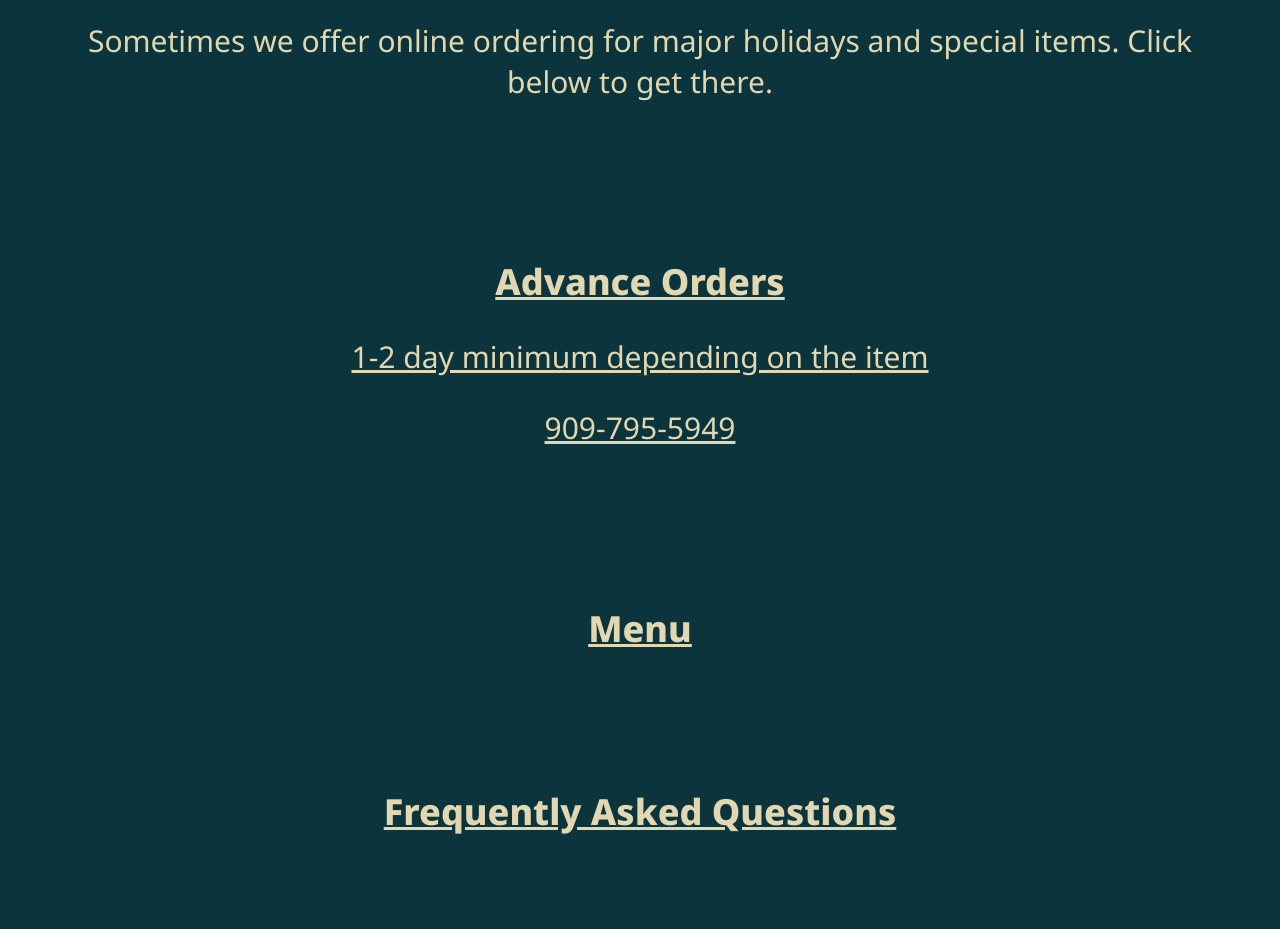
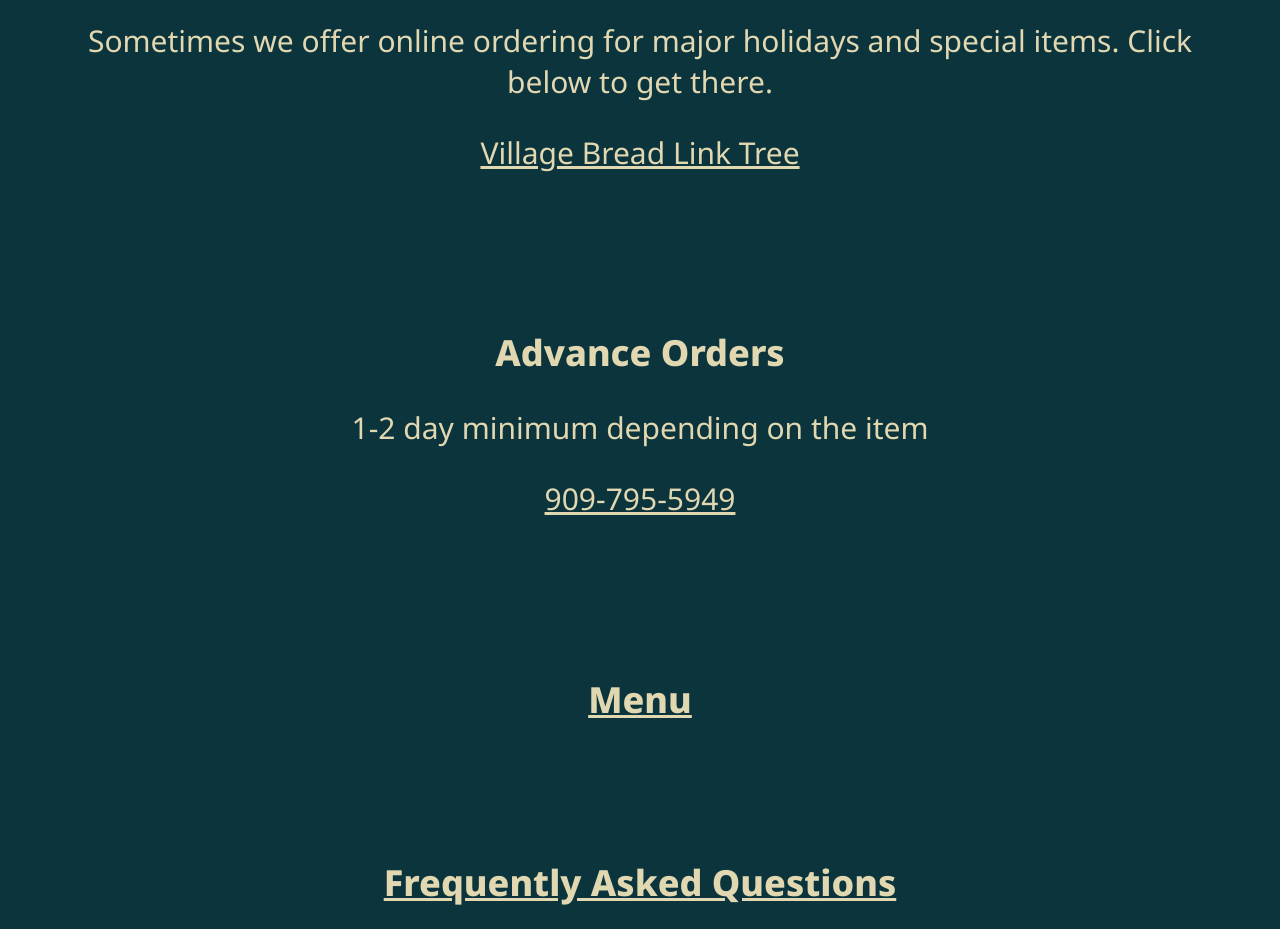
Before and after one commit to jgravois/villagebreadcalimesa.com, a plain HTML site: page index.html in a window 1280 px wide. Shown: the part 1060-1989 px from the top of the page. Drawn offline with Linux system fonts and the light colour scheme.

Commit message:
Update index.html

```diff
--- a/index.html
+++ b/index.html
@@ -26,7 +26,7 @@
       <p>
         Sometimes we offer online ordering for major holidays and special items. Click below to get there.
       <p>
-        <a href=http://linktr.ee/VillageBreadCalimesa</a>
+        <a href=linktr.ee/VillageBreadCalimesa>Village Bread Link Tree</a>
       </p>
     </div>
     <div class="item">
```
